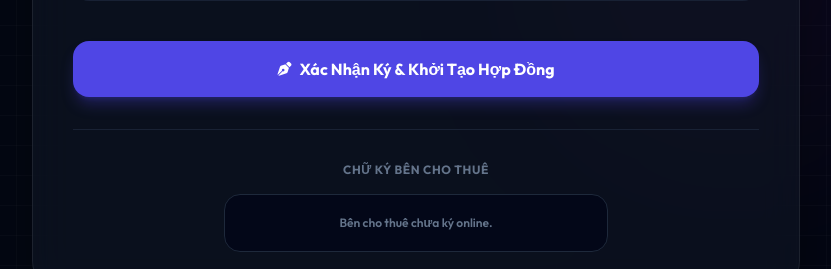
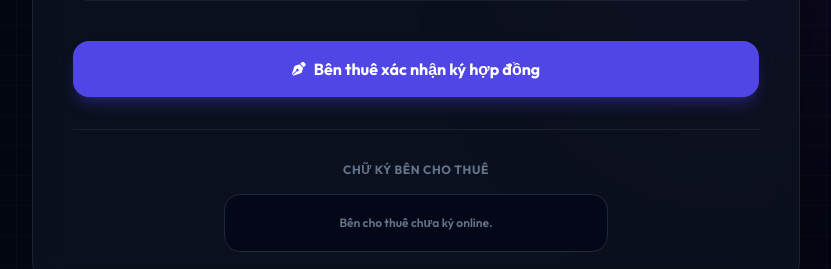
Before and after one commit to eHin-cloud/QuanLyNhaTro, a Laravel app: page /smartroom/contract/1/sign in a window 1280 px wide. Shown: the part 1145-1414 px from the top of the page, without its empty margins (224-1055 px from the left). Run offline with Laravel 12, Linux system fonts and the light colour scheme; data comes from the database, SQL or seed files in the repository; some libraries are stand-ins or nearby versions.

Commit message:
tach man hinh ky hop dong theo vai tro

```diff
--- a/resources/views/admin/sign_contract.blade.php
+++ b/resources/views/admin/sign_contract.blade.php
@@ -76,6 +76,7 @@
                 (int) $signedInUser->tenant_id === (int) $contract->tenant_id
                 || (!$signedInUser->tenant_id && $signedInUser->role === 'admin')
             );
+        $showTenantSignaturePad = !$canLessorSign && $contract->status !== 'active';
     @endphp
 
     <!-- Ambient blur blobs -->
@@ -191,7 +192,7 @@
             <div class="border-t border-slate-800/80 pt-8">
                 @if($contract->status === 'active')
                     <div class="flex flex-col items-center justify-center space-y-4">
-                        <span class="text-xs text-slate-500 uppercase font-bold tracking-wider">Chữ ký điện tử xác nhận</span>
+                        <span class="text-xs text-slate-500 uppercase font-bold tracking-wider">Chữ ký bên thuê</span>
                         <div class="signature-paper border border-slate-700 rounded-2xl p-4 w-full max-w-sm flex items-center justify-center h-40 relative shadow-inner overflow-hidden">
                             @if($contract->signature)
                                 <img src="{{ $contract->signature }}" alt="Tenant Signature" class="{{ str_contains($contract->signature, 'image/svg+xml') ? '' : 'signature-preview-img' }} max-h-28 max-w-full opacity-100 transition-all hover:scale-105 duration-300">
@@ -206,10 +207,10 @@
                         </div>
                         <p class="text-xs text-slate-500 flex items-center gap-1.5">
                             <i class="fa-solid fa-shield-halved text-emerald-400 animate-pulse"></i>
-                            Ký số bảo mật vào lúc: {{ $contract->updated_at->format('H:i d/m/Y') }}
+                            Bên thuê đã ký vào lúc: {{ $contract->updated_at->format('H:i d/m/Y') }}
                         </p>
                     </div>
-                @else
+                @elseif($showTenantSignaturePad)
                     <form id="sign-form" action="{{ route('smartroom.contract.sign', $contract->id) }}" method="POST" class="space-y-6">
                         @csrf
                         <input type="hidden" name="signature" id="signature-input">
@@ -238,10 +239,14 @@
                         <div class="pt-4">
                             <button type="submit" onclick="submitSignature(event)" class="w-full py-4 px-6 rounded-2xl bg-indigo-600 hover:bg-indigo-500 font-bold text-white shadow-lg shadow-indigo-600/30 hover:shadow-indigo-500/40 transition-all duration-300 flex items-center justify-center gap-2 hover:-translate-y-0.5">
                                 <i class="fa-solid fa-pen-nib text-sm"></i>
-                                <span>Xác Nhận Ký & Khởi Tạo Hợp Đồng</span>
+                                <span>Bên thuê xác nhận ký hợp đồng</span>
                             </button>
                         </div>
                     </form>
+                @else
+                    <div class="rounded-2xl border border-slate-800 bg-slate-950/70 p-5 text-center text-xs font-semibold text-slate-500">
+                        Bên thuê chưa ký. Hãy gửi liên kết này cho người thuê để họ ký hợp đồng.
+                    </div>
                 @endif
 
                 <div class="mt-8 pt-8 border-t border-slate-800/80">
@@ -273,7 +278,7 @@
                                         Xóa vẽ lại
                                     </button>
                                     <button type="submit" onclick="submitLessorSignature(event)" class="py-3 rounded-2xl bg-cyan-600 hover:bg-cyan-500 text-xs font-bold text-white shadow-lg shadow-cyan-600/25 transition-all">
-                                        Ký bên cho thuê
+                                        Chủ trọ xác nhận ký
                                     </button>
                                 </div>
                             </form>
@@ -289,7 +294,7 @@
         </div>
     </div>
 
-    @if($contract->status !== 'active')
+    @if($showTenantSignaturePad)
     <script>
         // Setup custom toast notification override for alert()
         (function() {
```
